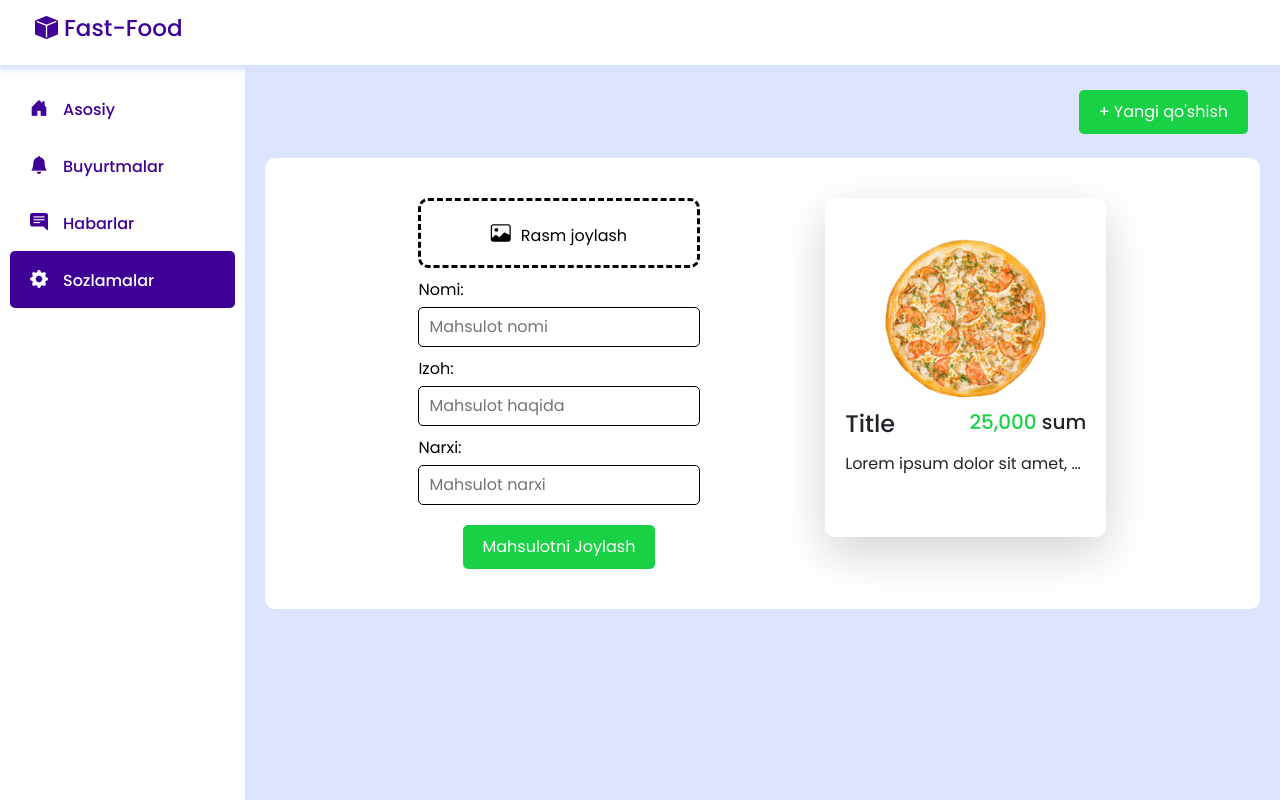
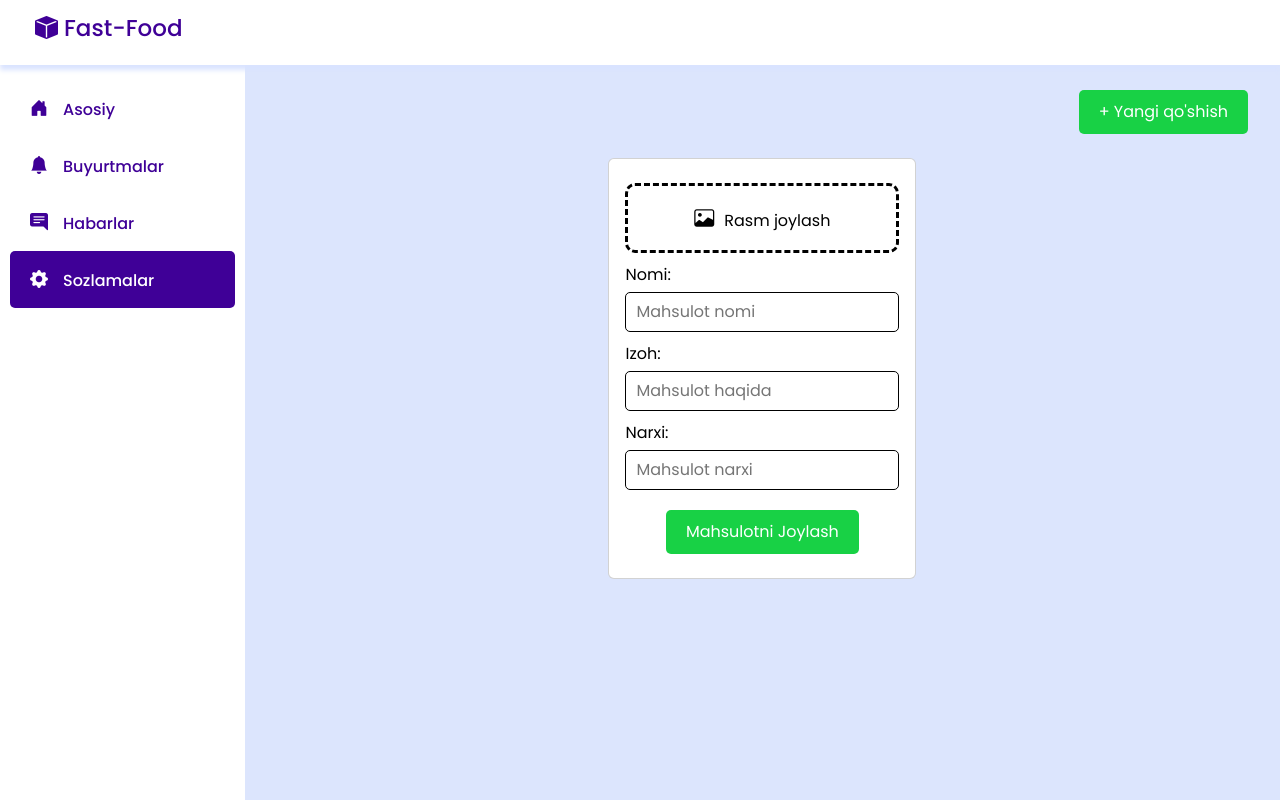
Before and after one commit to DilshodMahmudov0156/owner-window, a React (Create React App) app: page /sozlamalar in a window 1280 px wide. Built offline with nearby package versions, Linux system fonts and the light colour scheme.

Commit message:
I changed settings page style and deleted product card

```diff
--- a/package.json
+++ b/package.json
@@ -13,6 +13,7 @@
     "react-router-dom": "^6.25.1",
     "react-scripts": "5.0.1",
     "redux": "^5.0.1",
+    "uuid": "^10.0.0",
     "web-vitals": "^2.1.4"
   },
   "scripts": {
--- a/src/App.css
+++ b/src/App.css
@@ -79,12 +79,6 @@
     border-radius: 5px;
     margin-top: 5px;
 }
-.add-window{
-    background-color: #ffffff;
-    border-radius: 10px;
-    box-sizing: border-box;
-    padding: 40px;
-}
 .my-input{
     width: 100%;
     display: block;
@@ -107,9 +101,9 @@
     border-radius: 10px;
 }
 .my-image-label:hover{
-    transition: 0.2s;
-    color: #3f0097;
-    border-color: #3f0097;
+    /*transition: 0.2s;*/
+    color: #18d145;
+    border-color: #18d145;
 }
 .file-text{
     font-size: 16px;
@@ -122,7 +116,7 @@
     color: black;
 }
 .my-input:focus{
-    outline: 2px solid rgba(63, 0, 151, 0.49);
+    outline: 2px solid #18d145;
 }
 .submit-btn{
     padding: 10px 20px;
--- a/src/parts/settings-page.js
+++ b/src/parts/settings-page.js
@@ -1,27 +1,79 @@
-import React from 'react';
-import pitsa from "../pitsa.png";
+import React, {useState} from 'react';
+import {findByRole} from "@testing-library/react";
+import {v4 as uuidv4} from "uuid";
 
 function SettingsPage() {
+
+    const [photo, setPhoto] = useState(null);
+    const [title, setTitle] = useState("");
+    const [price, setPrice] = useState(null);
+    const [info, setInfo] = useState("");
+
+    const getPhoto = (e) => {setPhoto(e.target.files[0]);}
+    const getTitle = (e) => {setTitle(e.target.value);}
+    const getPrice = (e) => {setPrice(e.target.value);}
+    const getCommit = (e) => {setInfo(e.target.value);}
+
+    const submitData = (e) => {
+        e.preventDefault();
+        const objData = {
+            id: uuidv4(),
+            photo: photo,
+            title: title,
+            price: price,
+            info: info
+        }
+
+        console.log(objData);
+    }
     return (
         <div className="container-fluid">
             <div className="d-flex justify-content-end">
                 <button className="add-btn">+ Yangi qo'shish</button>
             </div>
             <div className="row justify-content-evenly add-window mt-4">
-                <div className="col-xl-4 col-sm-6">
-                    <div className="">
-                        <form action="" className="card-body">
+                <div className="col-xl-4 col-lg-6 col-md-8">
+                    <div className="card py-2">
+                        <form action="" className="card-body" onSubmit={(e)=>{submitData(e)}}>
                             <label htmlFor="image" className="my-image-label">
-                                <i className="bi bi-image"></i>
-                                <span className="file-text">Rasm joylash</span>
+                                {
+                                    photo?
+                                        <p className="text-success file-text mt-3">{photo.name}</p>
+                                        :
+                                        <>
+                                            <i className="bi bi-image"></i>
+                                            <span className="file-text">Rasm joylash</span>
+                                        </>
+                                }
                             </label>
-                            <input type="file" className="d-none" id="image"/>
+                            <input
+                                type="file"
+                                className="d-none"
+                                id="image"
+                                onChange={(e) => {getPhoto(e)}}
+                            />
                             <label htmlFor="name" className="my-label">Nomi:</label>
-                            <input type="text" className="my-input" placeholder="Mahsulot nomi" id="name"/>
+                            <input
+                                type="text"
+                                className="my-input"
+                                placeholder="Mahsulot nomi"
+                                id="name" onChange={(e)=>{getTitle(e)}}
+                            />
                             <label htmlFor="commit" className="my-label">Izoh:</label>
-                            <input type="text" className="my-input" placeholder="Mahsulot haqida" id='commit'/>
+                            <input
+                                type="text"
+                                className="my-input"
+                                placeholder="Mahsulot haqida"
+                                id='commit' onChange={(e)=>{getCommit(e)}}
+                            />
                             <label htmlFor="price" className="my-label">Narxi:</label>
-                            <input type="number" className="my-input" placeholder="Mahsulot narxi" id="price"/>
+                            <input
+                                type="number"
+                                className="my-input"
+                                placeholder="Mahsulot narxi"
+                                id="price"
+                                onChange={(e)=>{getPrice(e)}}
+                            />
                             <div className="text-center">
                                 <button className="submit-btn">
                                     Mahsulotni Joylash
@@ -30,21 +82,6 @@ function SettingsPage() {
                         </form>
                     </div>
                 </div>
-
-                <div className="col-xl-4 col-sm-6">
-                    <div className="my-card shadow-lg">
-                        <img src={pitsa} alt="mahsulot-rasmi" className="card-image"/>
-                        <div className="d-flex justify-content-between mt-2">
-                            <h4>Title</h4>
-                            <h5>
-                                <span className="price">25,000</span> sum
-                            </h5>
-                        </div>
-                        <p className="info">
-                            Lorem ipsum dolor sit amet, consectetur adipisicing elit. Delectus, eligendi!
-                        </p>
-                    </div>
-                </div>
             </div>
         </div>
     );
```
Also changed, not shown: 1 other file (tests, documents, lock files or other folders).
